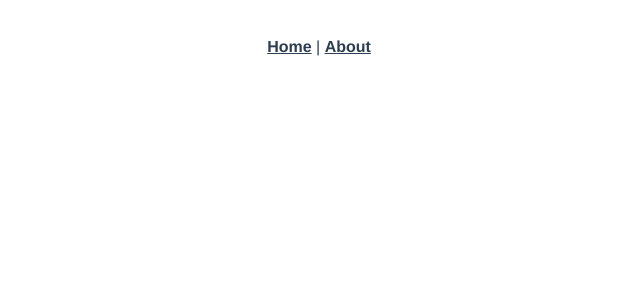
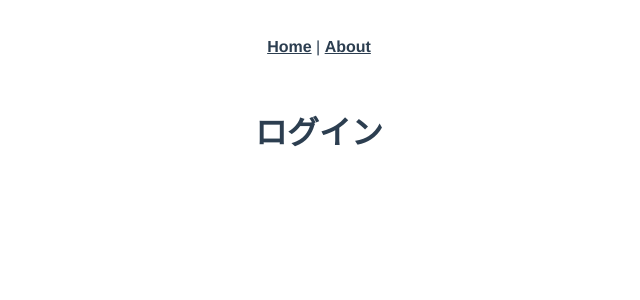
Before and after one commit to NekomimiMofuMofu/WebAppCore, a Vue app in the folder vue_client/: page /login in a window 1280 px wide. Shown: the top 300 px of the page, without its empty margins (321-961 px from the left). Built offline with nearby package versions, Linux system fonts and the light colour scheme.

Commit message:
#0001 viewsフォルダにLoginPage.vueを追加してindex.tsにrouter linkを追加

```diff
--- a/vue_client/src/router/index.ts
+++ b/vue_client/src/router/index.ts
@@ -17,6 +17,11 @@ const routes: Array<RouteConfig> = [
     // this generates a separate chunk (about.[hash].js) for this route
     // which is lazy-loaded when the route is visited.
     component: () => import(/* webpackChunkName: "about" */ '../views/About.vue')
+  },
+  {
+    path: '/login',
+    name: 'LoginPage',
+    component: () => import('../views/LoginPage.vue')
   }
 ]
 
--- /dev/null
+++ b/vue_client/src/views/LoginPage.vue
@@ -0,0 +1,5 @@
+<template>
+  <div class="login">
+    <h1>ログイン</h1>
+  </div>
+</template>
```
Also changed, not shown: 1 other file (tests, documents, lock files or other folders).
